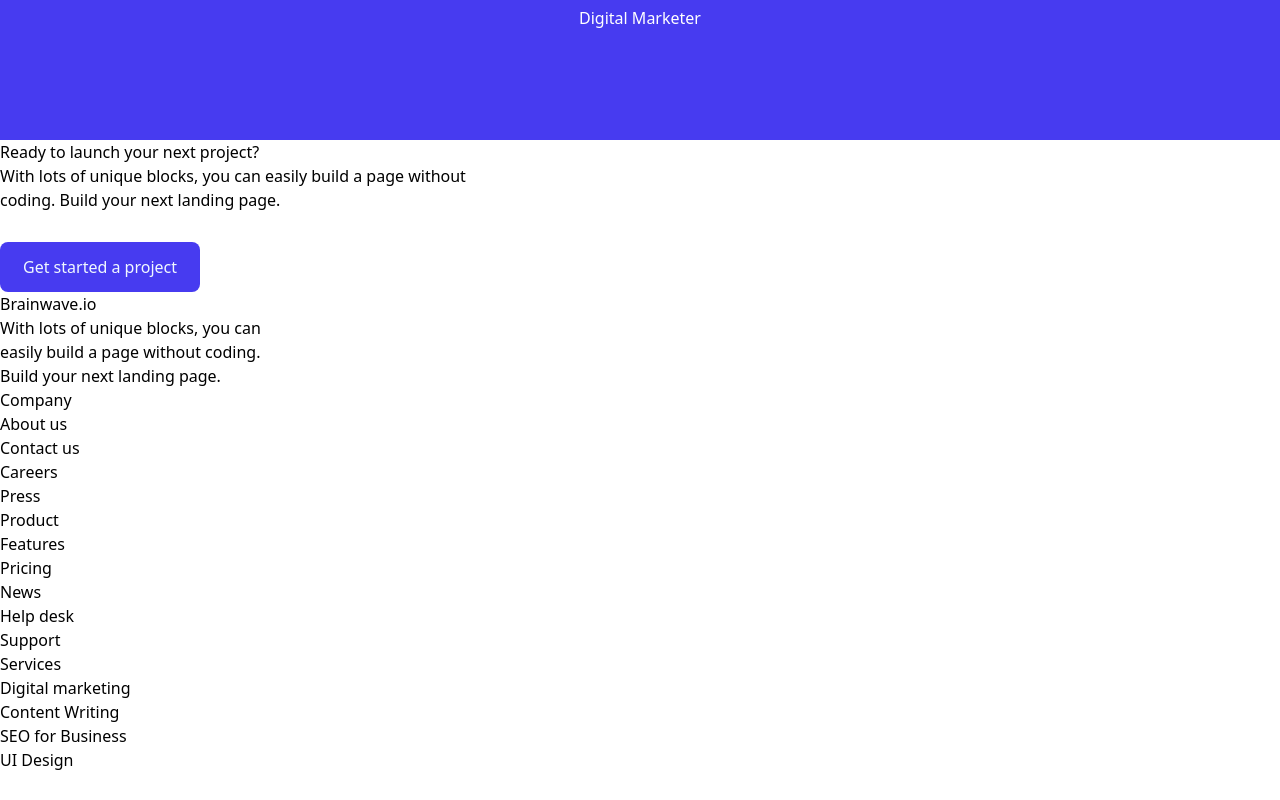
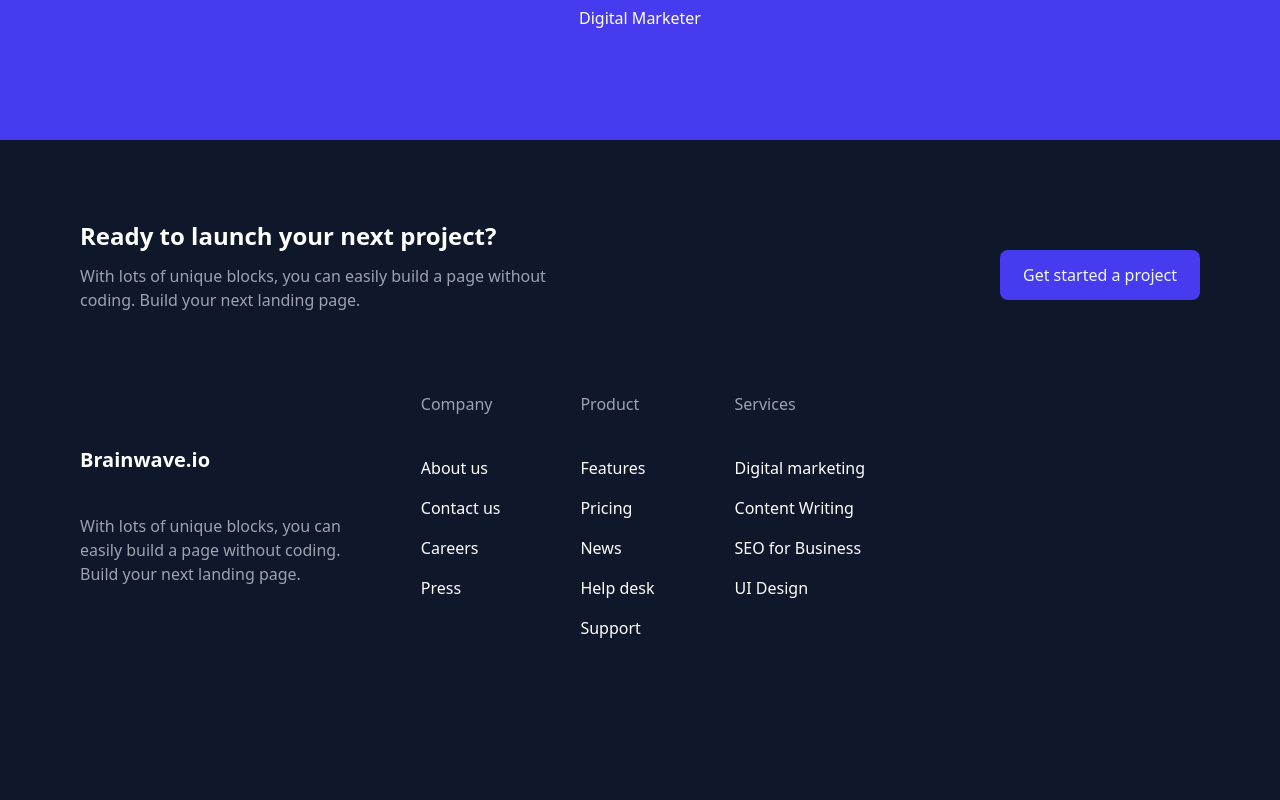
Before and after one commit to Dwjrgal/lesson-01, a Next.js app: page / in a window 1280 px wide. Shown: the part 940-1740 px from the top of the page. Before the commit the page ends 1712 px from the top, so only its background shows below. Built offline with nearby package versions, Linux system fonts and the light colour scheme.

Commit message:
footer section

```diff
--- a/components/footer.jsx
+++ b/components/footer.jsx
@@ -1,41 +1,52 @@
 const Footer = () => {
   return (
-    <footer>
-      <h4>Ready to launch your next project?</h4>
-      <p>
-        With lots of unique blocks, you can easily build a page without <br />{" "}
-        coding. Build your next landing page.
+    <footer className="bg-slate-900 text-white">
+      <div className="flex justify-between px-20 py-20">
+        <div>
+          <h4 className="font-bold text-2xl pb-3">
+            Ready to launch your next project?
+          </h4>
+          <p className="font-extralight text-gray-400">
+            With lots of unique blocks, you can easily build a page without{" "}
+            <br /> coding. Build your next landing page.
           </p>
+        </div>
         <button>Get started a project</button>
-
-      <h1>Brainwave.io</h1>
-      <p>
+      </div>
+      <div className="flex items-center pb-40">
+        <div className="flex flex-col my-10 px-20">
+          <h1 className="font-bold text-xl mb-10">Brainwave.io</h1>
+          <p className="font-extralight text-gray-400">
             With lots of unique blocks, you can <br />
-        easily build a page without coding. <br /> Build your next landing page.
+            easily build a page without coding. <br /> Build your next landing
+            page.
           </p>
-
-      <ul>
-        <p>Company</p>
+        </div>
+        <div className="flex gap-20">
+          <ul className=" flex flex-col gap-4">
+            <p className="text-gray-400 mb-6">Company</p>
             <li>About us</li>
             <li>Contact us</li>
             <li>Careers</li>
             <li>Press</li>
           </ul>
-      <ul>
-        <p>Product</p>
+          <ul className=" flex flex-col gap-4">
+            <p className="text-gray-400 mb-6">Product</p>
             <li>Features</li>
             <li>Pricing</li>
             <li>News</li>
             <li>Help desk</li>
             <li>Support</li>
           </ul>
-      <ul>
-        <p>Services</p>
+          <ul className=" flex flex-col gap-4">
+            <p className="text-gray-400 mb-6">Services</p>
             <li>Digital marketing</li>
             <li>Content Writing</li>
             <li>SEO for Business</li>
             <li>UI Design</li>
           </ul>
+        </div>
+      </div>
     </footer>
   );
 };
```
Lines whose indentation alone changed are shown as unchanged.
